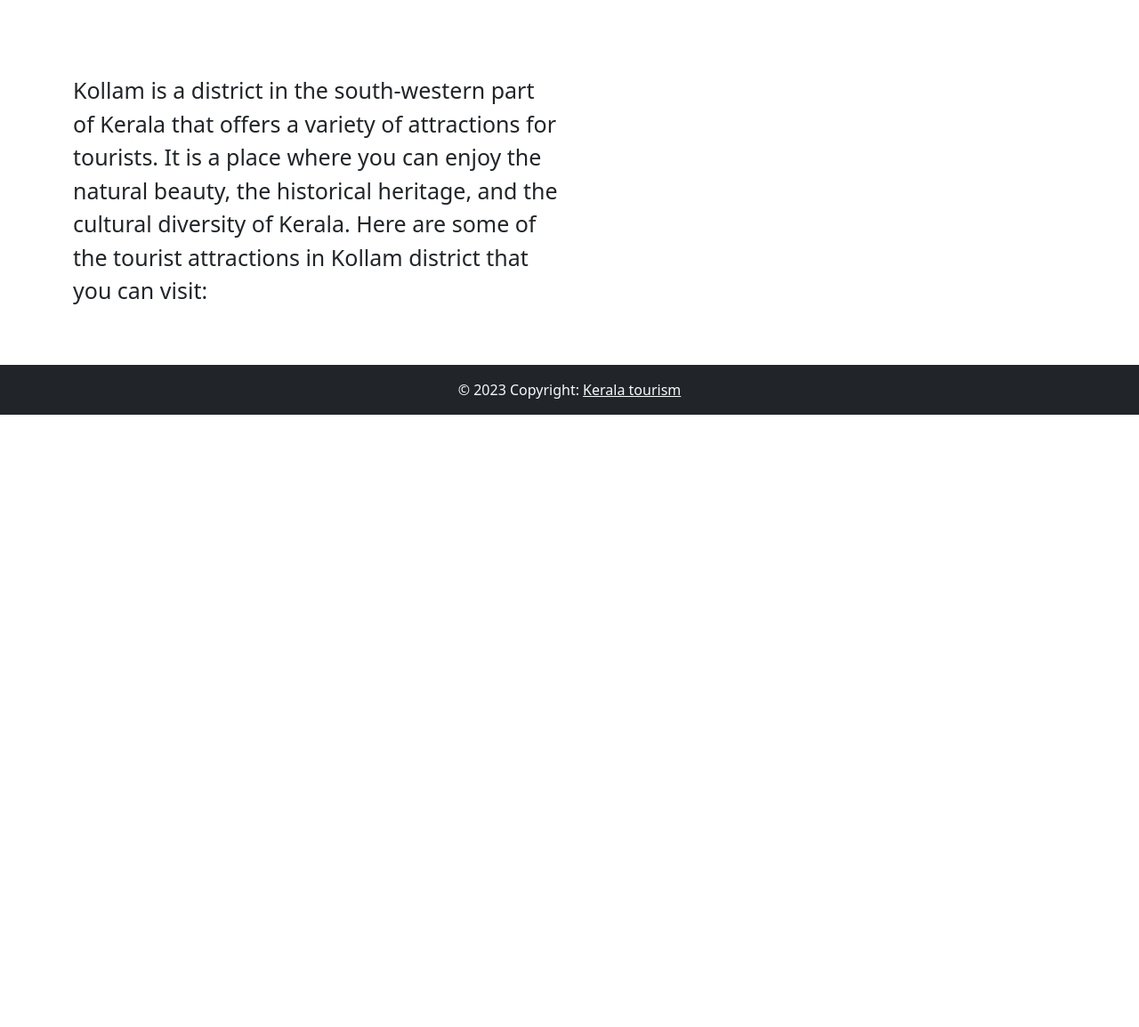
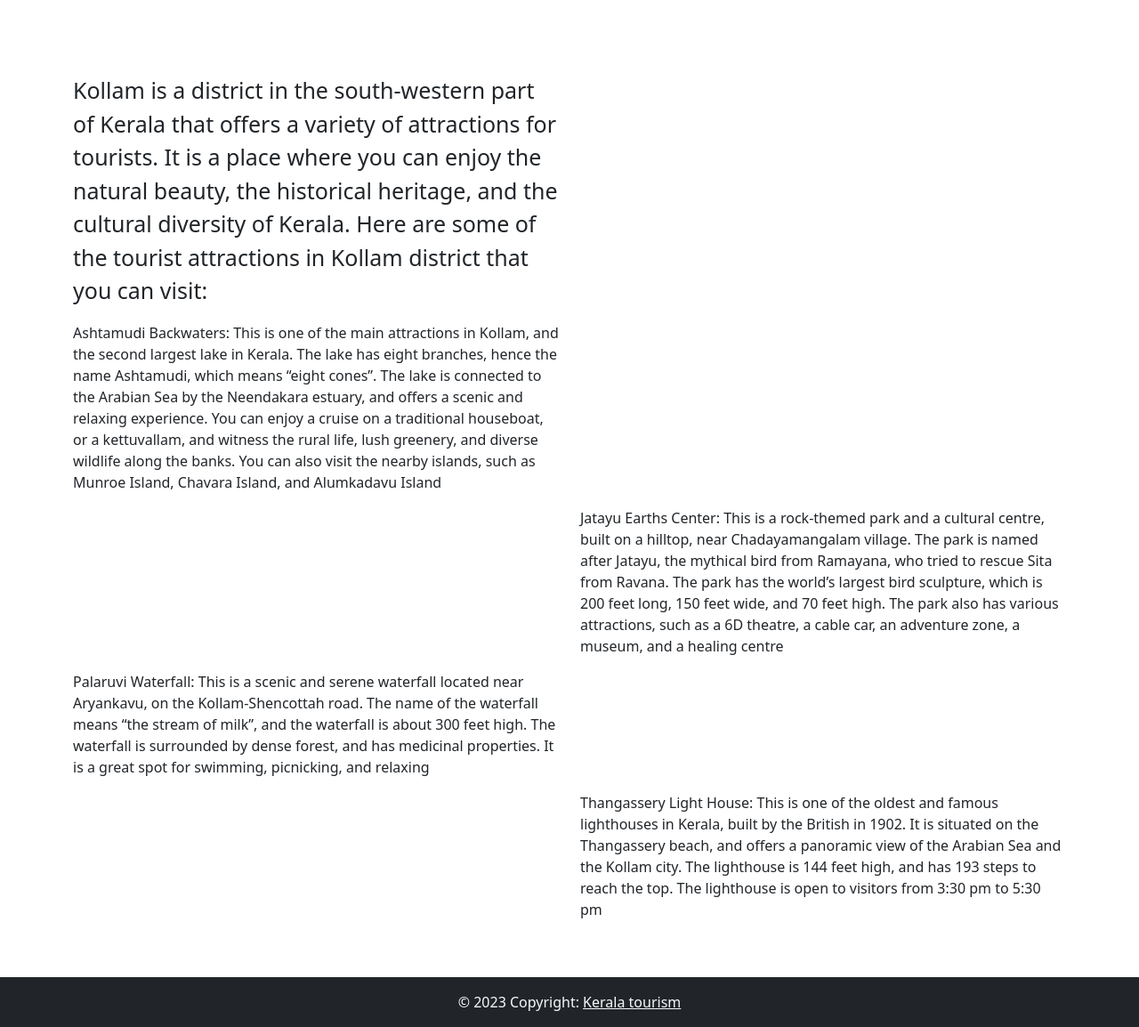
Before and after one commit to JOMON-X/kerala-tourism, a plain HTML site: page DIST/kollam.html in a window 1280 px wide. Shown: the part 817-1971 px from the top of the page at 89% size. Before the commit the page ends 1283 px from the top, so only its background shows below. Drawn offline with nearby package versions, Linux system fonts and the light colour scheme.

Commit message:
edited titles for district pages

```diff
--- a/DIST/kollam.html
+++ b/DIST/kollam.html
@@ -4,7 +4,7 @@
 <head>
     <meta charset="UTF-8">
     <meta name="viewport" content="width=device-width, initial-scale=1.0">
-    <title>KASARAGOD</title>
+    <title>KOLLAM</title>
 
     <link href="https://cdn.jsdelivr.net/npm/bootstrap@5.3.2/dist/css/bootstrap.min.css" rel="stylesheet"
         integrity="sha384-T3c6CoIi6uLrA9TneNEoa7RxnatzjcDSCmG1MXxSR1GAsXEV/Dwwykc2MPK8M2HN" crossorigin="anonymous">
@@ -31,52 +31,38 @@
             </div>
             <div class="col-lg-6 d-flex flex-column justify-content-center align-items-center mp">
 
-                <!-- <iframe src="https://www.google.com/maps/embed?pb=!1m18!1m12!1m3!1d352575.895506833!2d74.96179024742113!3d12.486297710952366!2m3!1f0!2f0!3f0!3m2!1i1024!2i768!4f13.1!3m3!1m2!1s0x3ba4823ddf060eb7%3A0x5b05905764b4e8d4!2sKasaragod%2C%20Kerala!5e0!3m2!1sen!2sin!4v1701682456558!5m2!1sen!2sin" width="400" height="350" style="border:0;" allowfullscreen="" loading="lazy" referrerpolicy="no-referrer-when-downgrade"></iframe> -->
-
 
             </div>
         </div>
 
 
         <div class="row">
-            <div class="col-lg-6 col-sm-12"></div>
+            <div class="col-lg-6 col-sm-12">
+                <p>Ashtamudi Backwaters: This is one of the main attractions in Kollam, and the second largest lake in Kerala. The lake has eight branches, hence the name Ashtamudi, which means “eight cones”. The lake is connected to the Arabian Sea by the Neendakara estuary, and offers a scenic and relaxing experience. You can enjoy a cruise on a traditional houseboat, or a kettuvallam, and witness the rural life, lush greenery, and diverse wildlife along the banks. You can also visit the nearby islands, such as Munroe Island, Chavara Island, and Alumkadavu Island</p>
+            </div>
             <div class="col-lg-6 col-sm-12"></div>
         </div>
         <div class="row">
             <div class="col-lg-6 col-sm-12"></div>
+            <div class="col-lg-6 col-sm-12">
+                <p>Jatayu Earths Center: This is a rock-themed park and a cultural centre, built on a hilltop, near Chadayamangalam village. The park is named after Jatayu, the mythical bird from Ramayana, who tried to rescue Sita from Ravana. The park has the world’s largest bird sculpture, which is 200 feet long, 150 feet wide, and 70 feet high. The park also has various attractions, such as a 6D theatre, a cable car, an adventure zone, a museum, and a healing centre</p>
+            </div>
+        </div>
+        <div class="row">
+            <div class="col-lg-6 col-sm-12">
+                <p>Palaruvi Waterfall: This is a scenic and serene waterfall located near Aryankavu, on the Kollam-Shencottah road. The name of the waterfall means “the stream of milk”, and the waterfall is about 300 feet high. The waterfall is surrounded by dense forest, and has medicinal properties. It is a great spot for swimming, picnicking, and relaxing</p>
+            </div>
             <div class="col-lg-6 col-sm-12"></div>
         </div>
         <div class="row">
             <div class="col-lg-6 col-sm-12"></div>
-            <div class="col-lg-6 col-sm-12"></div>
-        </div>
-        <div class="row">
-            <div class="col-lg-6 col-sm-12"></div>
-            <div class="col-lg-6 col-sm-12"></div>
+            <div class="col-lg-6 col-sm-12">
+                <p>Thangassery Light House: This is one of the oldest and famous lighthouses in Kerala, built by the British in 1902. It is situated on the Thangassery beach, and offers a panoramic view of the Arabian Sea and the Kollam city. The lighthouse is 144 feet high, and has 193 steps to reach the top. The lighthouse is open to visitors from 3:30 pm to 5:30 pm</p>
+            </div>
         </div>
 
 
-
-
-
-
     </div>
-
-
-
-
-
-
-
-
-
-
-
-
-
-
-
-
 
 
 
```
Also changed, not shown: DIST/idukki.html (+1 -1 lines), DIST/kannur.html (+1 -1 lines), DIST/malapuram.html (+1 -1 lines), DIST/palakkad.html (+1 -1 lines), DIST/pathanamthitta.html (+1 -1 lines), DIST/thiruvananthapuram.html (+1 -1 lines), DIST/wayanad.html (+3 -7 lines).
